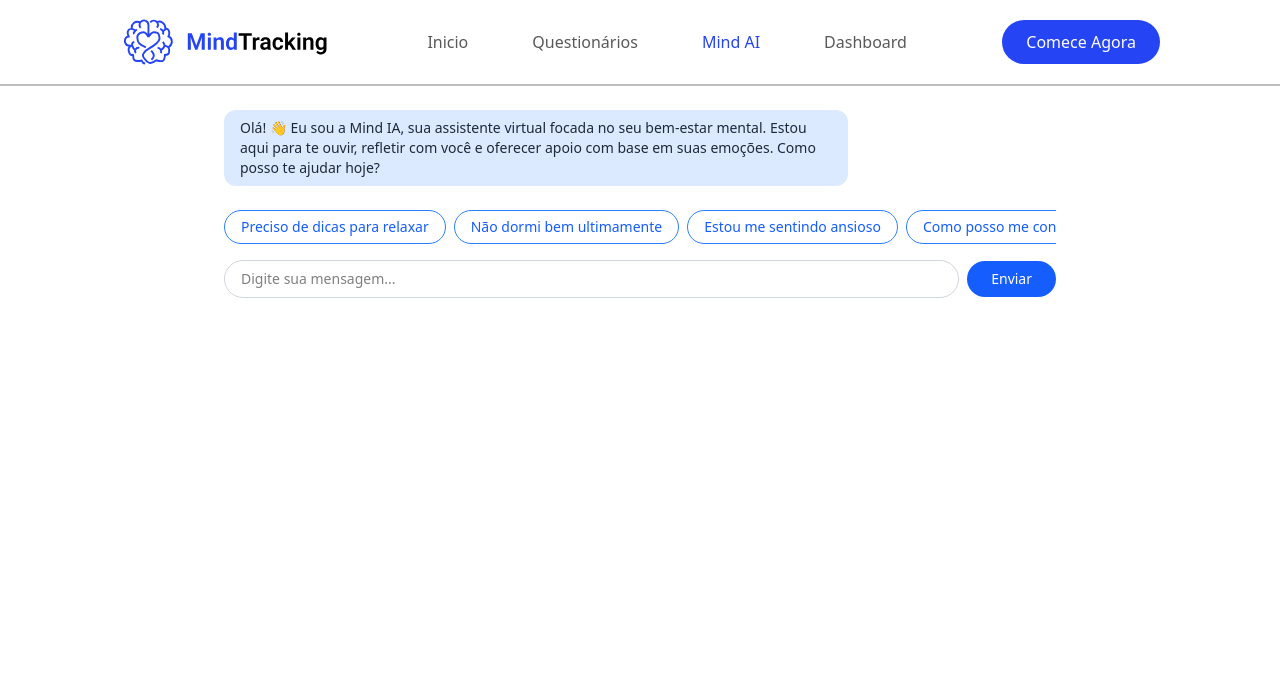
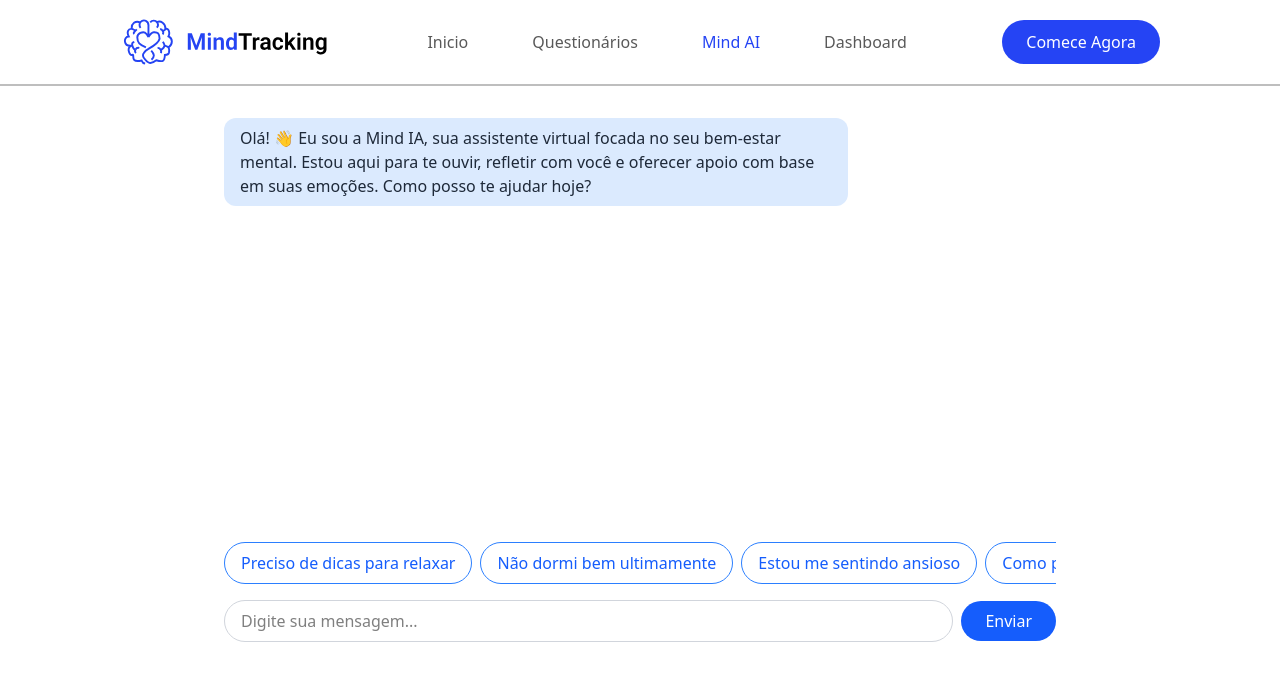
Before and after one commit to ThiagoNascBarros/mindtrancking, a React (Vite) app: page /mind-ai in a window 1280 px wide. Shown: the top 680 px of the page. Built offline with nearby package versions, Linux system fonts and the light colour scheme.

Commit message:
feat: aprimora layout e responsividade na página MindIA
- Ajusta espaçamentos e tamanhos de elementos para melhor responsividade
- Melhora a visualização das mensagens com novas classes de estilo
- Atualiza botões e campos de entrada para consistência visual em diferentes tamanhos de tela

```diff
--- a/src/Pages/MindIA.tsx
+++ b/src/Pages/MindIA.tsx
@@ -55,13 +55,13 @@ export default function MindIA() {
     <div className="bg-white min-h-screen flex flex-col">
       <Header />
 
-      <main className="flex-grow px-4 md:px-8 py-6 max-w-4xl mx-auto w-full">
+      <main className="flex-grow px-4 sm:px-6 md:px-8 py-6 md:py-8 max-w-4xl mx-auto w-full">
         {/* Área de mensagens */}
-        <div className="flex flex-col gap-4 mb-6">
+        <div className="flex flex-col gap-4 mb-6 min-h-[300px] md:min-h-[400px]">
           {messages.map((msg, index) => (
             <div
               key={index}
-              className={`max-w-[75%] px-4 py-2 rounded-xl text-sm ${
+              className={`max-w-[85%] sm:max-w-[75%] px-4 py-2 rounded-xl text-sm sm:text-base ${
                 msg.from === "user"
                   ? "bg-blue-600 text-white self-end"
                   : "bg-blue-100 text-gray-800 self-start"
@@ -84,7 +84,7 @@ export default function MindIA() {
               <button
                 key={index}
                 onClick={() => handleQuickReply(text)}
-                className="bg-white border border-blue-500 text-blue-600 px-4 py-1.5 rounded-full text-sm hover:bg-blue-50 transition whitespace-nowrap"
+                className="bg-white border border-blue-500 text-blue-600 px-3 sm:px-4 py-1.5 sm:py-2 rounded-full text-sm sm:text-base hover:bg-blue-50 transition whitespace-nowrap"
               >
                 {text}
               </button>
@@ -99,11 +99,11 @@ export default function MindIA() {
             value={input}
             onChange={(e) => setInput(e.target.value)}
             placeholder="Digite sua mensagem..."
-            className="flex-grow border border-gray-300 rounded-full px-4 py-2 text-sm focus:outline-none focus:ring-2 focus:ring-blue-500"
+            className="flex-grow border border-gray-300 rounded-full px-4 py-2 text-sm sm:text-base focus:outline-none focus:ring-2 focus:ring-blue-500"
           />
           <button
             onClick={handleSend}
-            className="bg-blue-600 text-white px-6 py-2 rounded-full text-sm hover:bg-blue-700 transition"
+            className="bg-blue-600 text-white px-4 sm:px-6 py-2 rounded-full text-sm sm:text-base hover:bg-blue-700 transition whitespace-nowrap"
           >
             Enviar
           </button>
```
